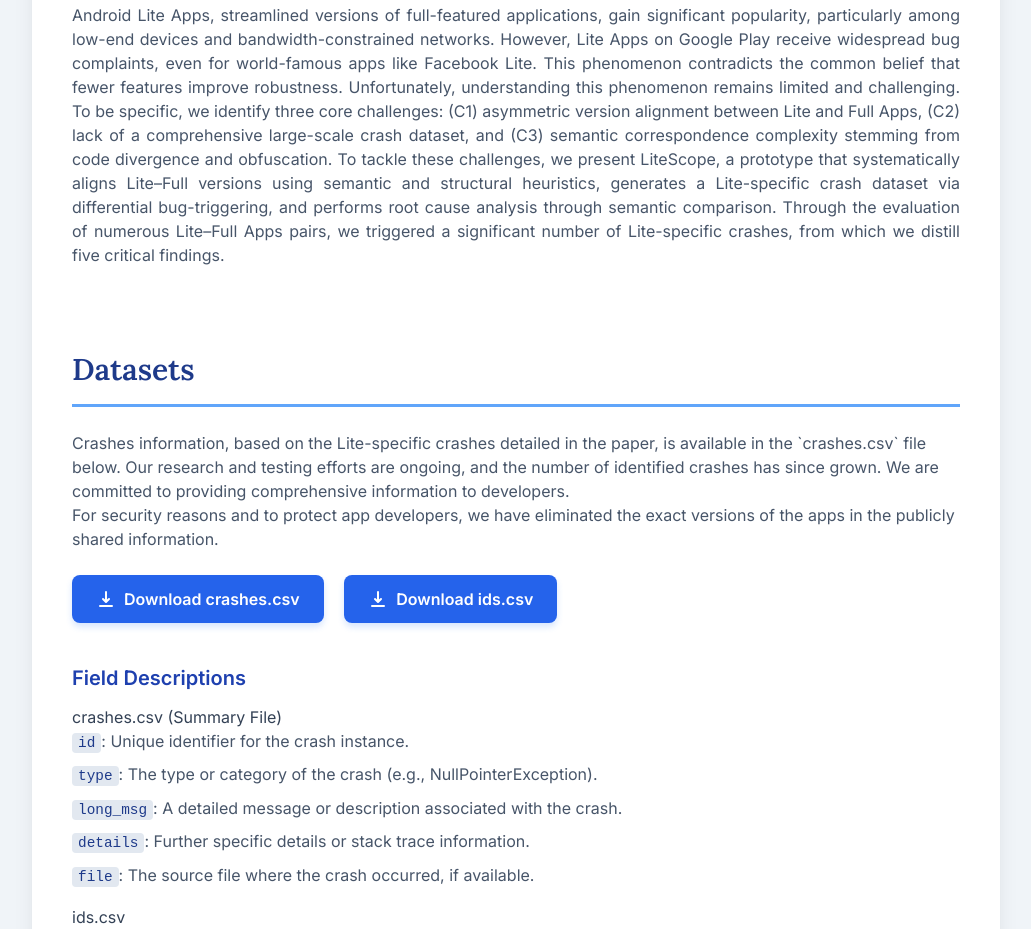
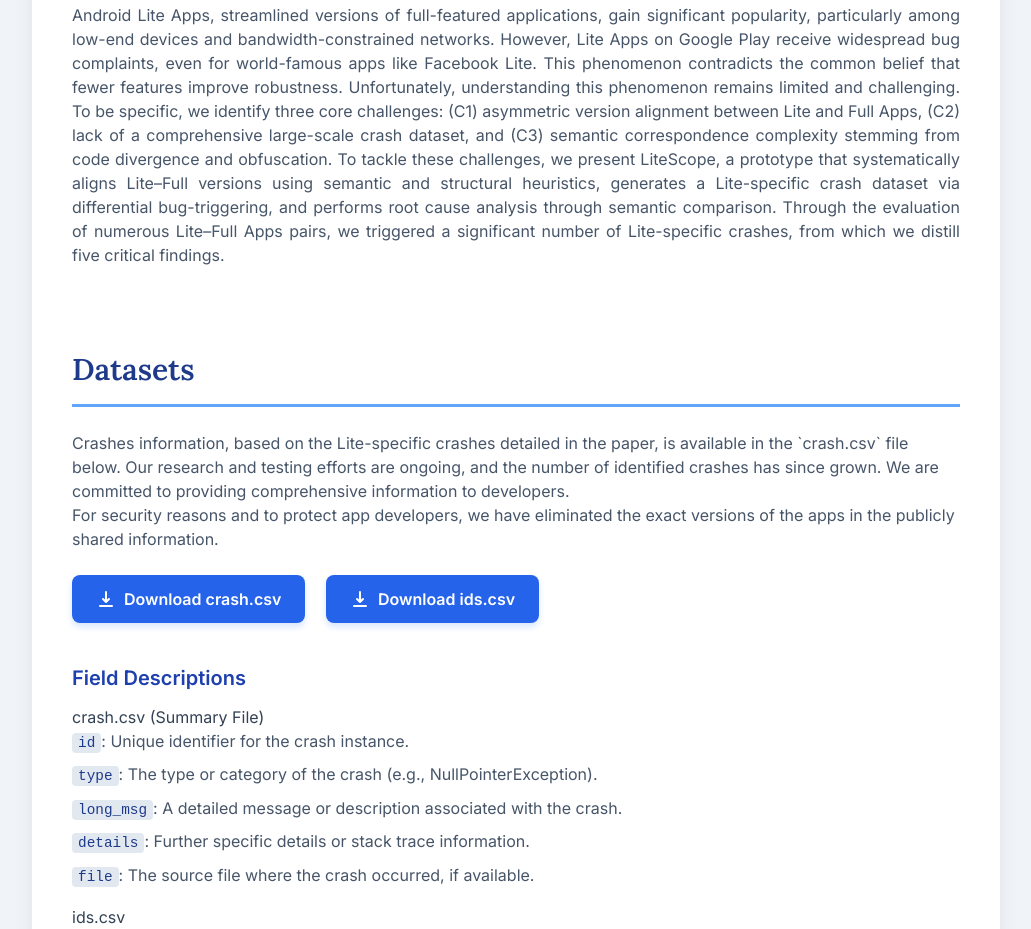
Before and after one commit to litescope-research/litescope, a plain HTML site: page index.html in a window 1280 px wide. Shown: the part 453-1382 px from the top of the page, without its empty margins (124-1155 px from the left). Drawn offline with nearby package versions, Linux system fonts and the light colour scheme.

Commit message:
Update index.html

```diff
--- a/index.html
+++ b/index.html
@@ -232,17 +232,17 @@
              <section id="datasets" class="section">
                  <h2>Datasets</h2>
                  <p>
-                    Crashes information, based on the Lite-specific crashes detailed in the paper, is available in the `crashes.csv` file below. Our research and testing efforts are ongoing, and the number of identified crashes has since grown. We are committed to providing comprehensive information to developers.
+                    Crashes information, based on the Lite-specific crashes detailed in the paper, is available in the `crash.csv` file below. Our research and testing efforts are ongoing, and the number of identified crashes has since grown. We are committed to providing comprehensive information to developers.
                  </p>
                  <p>
                      For security reasons and to protect app developers, we have eliminated the exact versions of the apps in the publicly shared information.
                  </p>
                  <div class="mt-6">
-                     <a href="crashes.csv" download class="download-link">
+                     <a href="crash.csv" download class="download-link">
                          <svg xmlns="http://www.w3.org/2000/svg" class="h-5 w-5" viewBox="0 0 20 20" fill="currentColor">
                              <path fill-rule="evenodd" d="M3 17a1 1 0 011-1h12a1 1 0 110 2H4a1 1 0 01-1-1zm3.293-7.707a1 1 0 011.414 0L9 10.586V3a1 1 0 112 0v7.586l1.293-1.293a1 1 0 111.414 1.414l-3 3a1 1 0 01-1.414 0l-3-3a1 1 0 010-1.414z" clip-rule="evenodd" />
                          </svg>
-                         Download crashes.csv
+                         Download crash.csv
                      </a>
                      <a href="ids.csv" download class="download-link">
                           <svg xmlns="http://www.w3.org/2000/svg" class="h-5 w-5" viewBox="0 0 20 20" fill="currentColor">
@@ -254,7 +254,7 @@
 
                  <h3 class="mt-8">Field Descriptions</h3>
                  <div>
-                     <h4>crashes.csv (Summary File)</h4>
+                     <h4>crash.csv (Summary File)</h4>
                      <ul class="field-list">
                          <li><code>id</code>: Unique identifier for the crash instance.</li>
                          <li><code>type</code>: The type or category of the crash (e.g., NullPointerException).</li>
```
